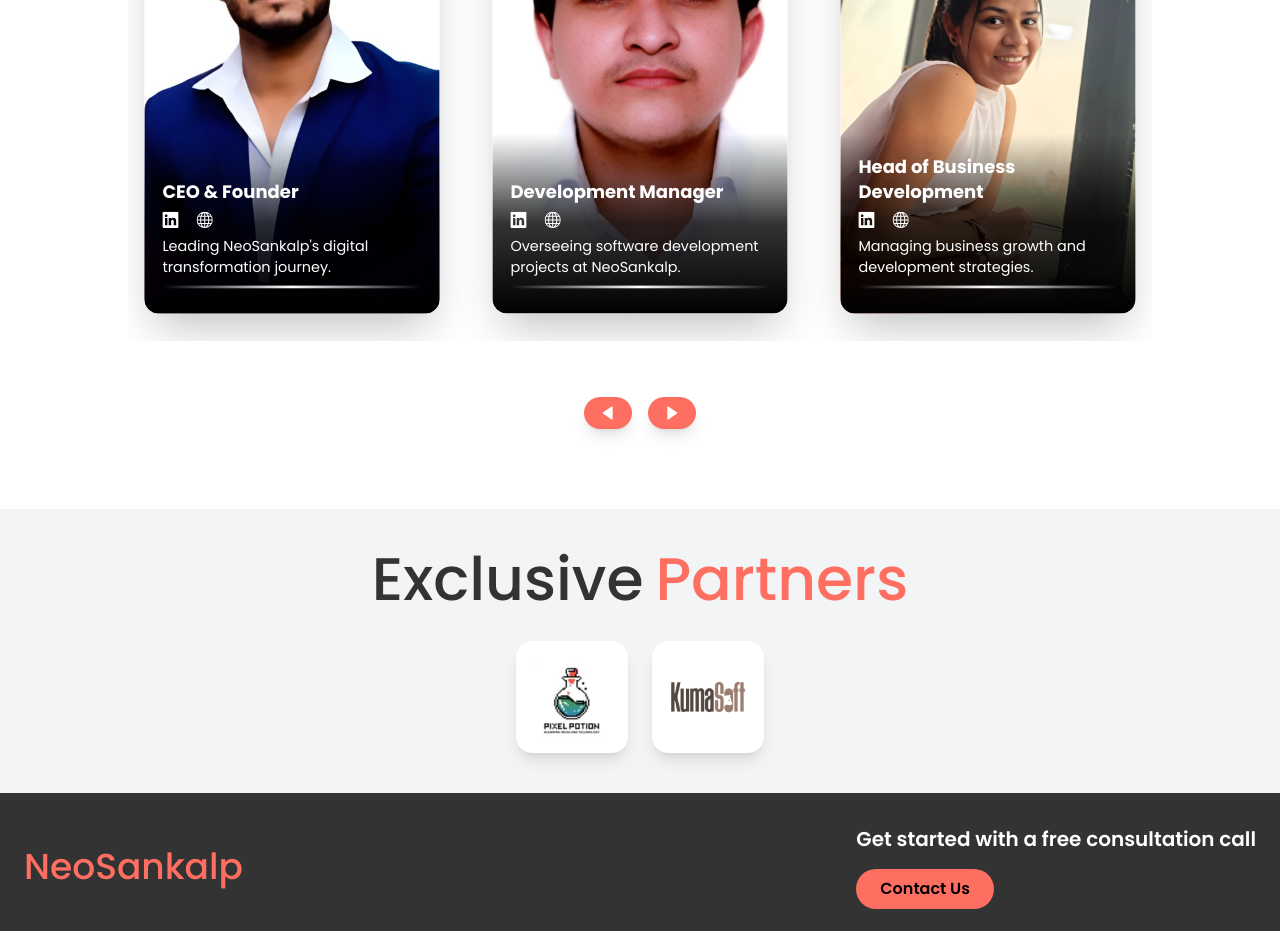
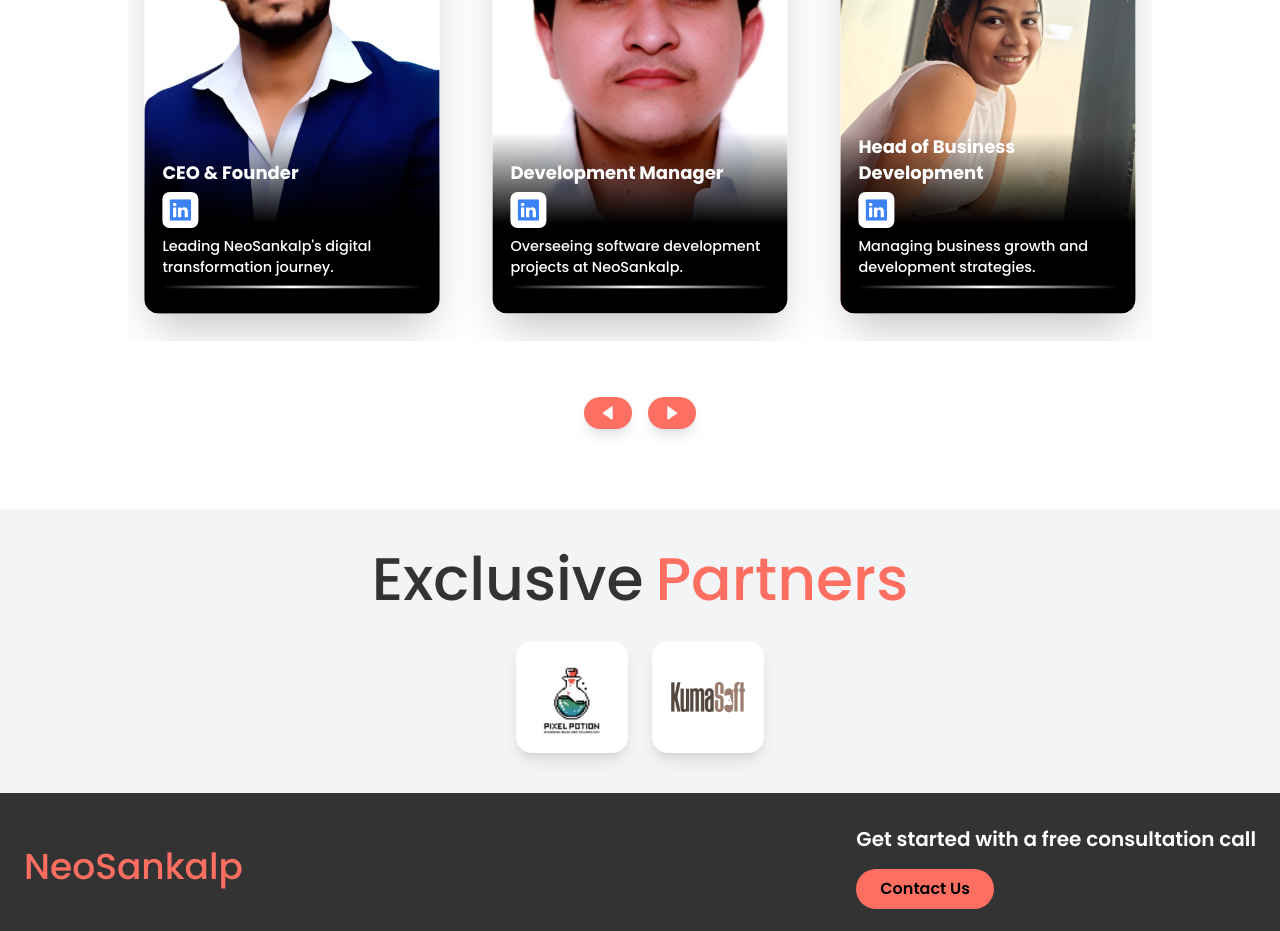
Before and after one commit to neoSankalp/neoSankalpInc, a React (Vite) app: page / in a window 1280 px wide. Shown: the part 6460-7391 px from the top of the page. Built offline with nearby package versions, Linux system fonts and the light colour scheme.

Commit message:
fix minor changes in team slider & navbar

```diff
--- a/package.json
+++ b/package.json
@@ -19,6 +19,7 @@
     "react-dom": "^18.3.1",
     "react-icons": "^5.4.0",
     "react-router-dom": "^7.1.3",
+    "react-router-hash-link": "^2.4.3",
     "swiper": "^11.2.1"
   },
   "devDependencies": {
--- a/src/components/Navbar/Navbar.jsx
+++ b/src/components/Navbar/Navbar.jsx
@@ -1,6 +1,7 @@
 import { MenuIcon, XIcon } from "lucide-react";
 import { useState } from "react";
 import { Link } from "react-router-dom";
+import { HashLink as LinkDirect } from "react-router-hash-link";
 
 export default function Navbar() {
   const [isMenuOpen, setIsMenuOpen] = useState(false);
@@ -44,64 +45,70 @@
             }`}
           >
             <li className="navLinksLi hover:text-secondary">
-              <a
-                href="#about"
+              <LinkDirect
+                smooth
+                to="/#about"
                 onClick={() => {
                   setIsMenuOpen(!isMenuOpen);
                 }}
               >
                 About
-              </a>
+              </LinkDirect>
             </li>
             <li className="navLinksLi hover:text-secondary">
-              <a
-                href="#services"
+              <LinkDirect
+                smooth
+                to="/#services"
                 onClick={() => {
                   setIsMenuOpen(!isMenuOpen);
                 }}
               >
                 Services
-              </a>
+              </LinkDirect>
             </li>
             <li className="navLinksLi hover:text-secondary">
-              <a
-                href="#work"
+              <LinkDirect
+                smooth
+                to="/#work"
                 onClick={() => {
                   setIsMenuOpen(!isMenuOpen);
                 }}
               >
                 Work
-              </a>
+              </LinkDirect>
             </li>
             <li className="navLinksLi hover:text-secondary">
-              <a
-                href="#benefits"
+              <LinkDirect
+                smooth
+                to="/#benefits"
                 onClick={() => {
                   setIsMenuOpen(!isMenuOpen);
                 }}
               >
                 Benefits
-              </a>
+              </LinkDirect>
             </li>
             <li className="navLinksLi hover:text-secondary">
-              <a
-                href="#faq"
+              <LinkDirect
+                smooth
+                to="/#faq"
                 onClick={() => {
                   setIsMenuOpen(!isMenuOpen);
                 }}
               >
                 FAQs
-              </a>
+              </LinkDirect>
             </li>
             <li className="navLinksLi hover:text-secondary">
-              <a
-                href="#team"
+              <LinkDirect
+                smooth
+                to="/#team"
                 onClick={() => {
                   setIsMenuOpen(!isMenuOpen);
                 }}
               >
                 Team
-              </a>
+              </LinkDirect>
             </li>
             <li className="hidden max-md:block">
               <Link to="/call">
--- a/src/components/Team/TeamSlider.jsx
+++ b/src/components/Team/TeamSlider.jsx
@@ -133,7 +133,7 @@
                   {member.name}
                 </h1>
 
-                <div className="absolute bottom-0 w-full h-[200px] bg-gradient-to-b from-transparent via-black/80 to-black rounded-b-2xl flex items-end px-5 pb-5 justify-between">
+                <div className="absolute bottom-0 w-full h-[200px] bg-gradient-to-b from-[rgba(0,0,0,0.01)] via-black/100 to-black rounded-b-2xl flex items-end px-5 pb-5 justify-between">
                   <div className="text-white">
                     <p className="text-white font-bold text-xl">
                       {member.position}
@@ -141,20 +141,13 @@
                     <div className="flex gap-5 py-2">
                       <a
                         href={member.social.linkedin}
-                        className="text-lg"
+                        className="text-2xl text-blue-500 bg-white p-2 rounded-lg"
                         target="blank"
                       >
                         <BsLinkedin />
                       </a>
-                      <a
-                        href={member.social.portfolio}
-                        className="text-lg"
-                        target="blank"
-                      >
-                        <BsGlobe />
-                      </a>
                     </div>
-                    <p>{member.info}</p>
+                    <p className="font-medium">{member.info}</p>
                     <div className="w-full h-[3px] bg-gradient-to-r from-transparent via-white to-transparent my-2"></div>
                   </div>
                 </div>
```
Also changed, not shown: 1 other file (tests, documents, lock files or other folders).
